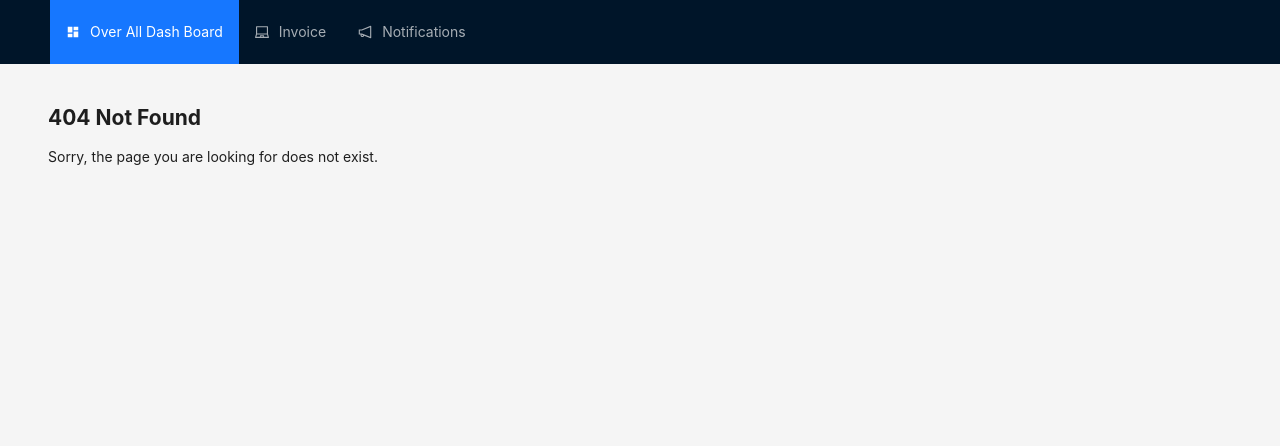
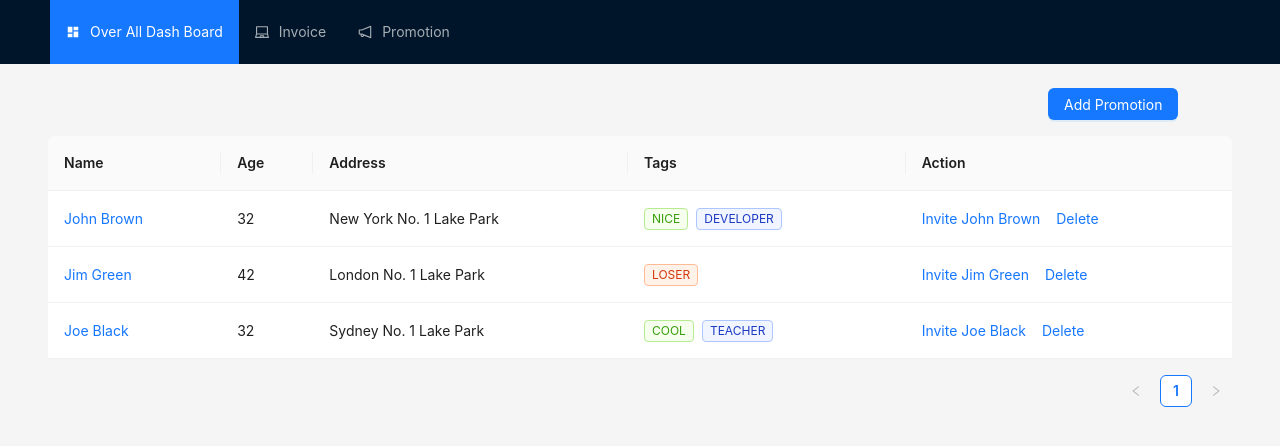
Before and after one commit to dilli2127/tnpcb-reports, a React (Create React App) app: page /promotion in a window 1280 px wide. Before the commit this address had no page. Shown: the top 446 px of the page. Built offline with nearby package versions, Linux system fonts and the light colour scheme.

Commit message:
new changes

```diff
--- a/src/components/antdFrom/antdFrom.jsx
+++ b/src/components/antdFrom/antdFrom.jsx
@@ -1,13 +1,13 @@
 import React, { useState } from "react";
-import { Form, Button } from "antd";
+import { Form, Button, Input } from "antd";
 import { Box, Grid, Typography } from "@mui/material";
+import { PlusOutlined, MinusCircleOutlined } from '@ant-design/icons';
 
 const AntdForm = (props) => {
-  const { FormValue, formItems, onChildCancel, formColumns, splitLabelAndField } = props;
+  const { FormValue, formItems, onChildCancel, formColumns, splitLabelAndField, nested, nestedInputs,wrapperCol,labelCol } = props;
   const [form] = Form.useForm();
   const [open, setOpen] = useState(false);
   const columns = formColumns ? formColumns : 1;
-
   const handleCancel = () => {
     setOpen(false);
     onChildCancel(open);
@@ -61,13 +61,13 @@ const AntdForm = (props) => {
                   label={
                     <Typography variant="body1" style={{ color: 'MenuText', fontWeight: 'bold', paddingLeft: '8px', fontSize:"14px" }}>
                       {item.label}
-                      {item.rules?.some(rule => rule.required) && <Typography component="span" color="error">*</Typography>}
+                      {/* {item.rules?.some(rule => rule.required) && <Typography component="span" color="error">*</Typography>} */}
                     </Typography>
                   }
                   name={item.name}
                   rules={item.rules}
-                  labelCol={{ span: 12 }}
-                  wrapperCol={{ span: 16 }}
+                  // labelCol={{ span: labelCol }}
+                  // wrapperCol={{ span: wrapperCol }}
                   style={{
                     fontWeight: 'bold',
                     paddingLeft: '8px',
@@ -79,6 +79,52 @@ const AntdForm = (props) => {
               )}
             </Grid>
           ))}
+
+          {nested && (
+            <Form.List name="nestedItems">
+              {(fields, { add, remove }) => (
+                <>
+                  {fields.map(({ key, name, fieldKey, ...restField }) => (
+                    <Grid container spacing={2} alignItems="center" justifyContent="center" key={key}>
+                      <Grid item xs={12}>
+                        <Grid container spacing={2} alignItems="center" justifyContent="center">
+                          {nestedInputs.map((input, idx) => (
+                            <Grid item xs={12 / 4}  key={idx}>
+                              <Form.Item
+                                {...restField}
+                                name={[name, input.name]}
+                                fieldKey={[fieldKey, input.name]}
+                                rules={[{ required: true, message: `Missing ${input.label}` }]}
+                                label={input.label}
+                                style={{ fontWeight: "bold" }}
+                              >
+                                <Input placeholder={input.label} />
+                              </Form.Item>
+                            </Grid>
+                          ))}
+                          <Grid item xs={1} alignItems="center">
+                            <MinusCircleOutlined onClick={() => remove(name)} />
+                          </Grid>
+                        </Grid>
+                      </Grid>
+                    </Grid>
+                  ))}
+                  <Grid container justifyContent="center">
+                    <Grid item xs={6}>
+                      <Button
+                        type="dashed"
+                        onClick={() => add()}
+                        style={{ width: '100%' }}
+                        icon={<PlusOutlined />}
+                      >
+                        Add More Field
+                      </Button>
+                    </Grid>
+                  </Grid>
+                </>
+              )}
+            </Form.List>
+          )}
         </Grid>
 
         <Grid container justifyContent="flex-end" spacing={2}>
--- a/src/components/layout/layout.jsx
+++ b/src/components/layout/layout.jsx
@@ -25,7 +25,7 @@ const CustomLayout = ({ children }) => {
             <Link to="/invoice">Invoice</Link>
           </Menu.Item>
           <Menu.Item key="3" icon={<NotificationOutlined />}>
-            <Link to="/admin/notifications">Notifications</Link>
+            <Link to="/promotion">Promotion</Link>
           </Menu.Item>
         </Menu>
       </Header>
--- a/src/components/pageComponents/products/invoiceModal.jsx
+++ b/src/components/pageComponents/products/invoiceModal.jsx
@@ -237,6 +237,65 @@ const ProductModal = (props) => {
       ),
     },
   ];
+
+  const nestedInputs=[
+    {
+      label: "Date",
+      name: "RangePicker",
+      rules: [{ required: true, message: "Please input!" }],
+      component: <RangePicker />,
+    },
+    {
+      label: "Date",
+      name: "RangePicker",
+      rules: [{ required: true, message: "Please input!" }],
+      component: <RangePicker />,
+    },
+    {
+      label: "Duplicate Promo In Same Bill",
+      name: "Select",
+      rules: [{ required: true, message: "Please input!" }],
+      component: (
+        <Radio.Group>
+          <Radio value="option1">Yes</Radio>
+          <Radio value="option2">No</Radio>
+        </Radio.Group>
+      ),
+    },
+    {
+      label: "Duplicate Promo In Same Bill",
+      name: "Select",
+      rules: [{ required: true, message: "Please input!" }],
+      component: (
+        <Radio.Group>
+          <Radio value="option1">Yes</Radio>
+          <Radio value="option2">No</Radio>
+        </Radio.Group>
+      ),
+    },
+    {
+      label: "Duplicate Promo In Same Bill",
+      name: "Select",
+      rules: [{ required: true, message: "Please input!" }],
+      component: (
+        <Radio.Group>
+          <Radio value="option1">Yes</Radio>
+          <Radio value="option2">No</Radio>
+        </Radio.Group>
+      ),
+    },
+    {
+      label: "Duplicate Promo In Same Bill",
+      name: "Select",
+      rules: [{ required: true, message: "Please input!" }],
+      component: (
+        <Radio.Group>
+          <Radio value="option1">Yes</Radio>
+          <Radio value="option2">No</Radio>
+        </Radio.Group>
+      ),
+    },
+  ]
   return (
     <>
       <Button type="primary" onClick={() => setOpen(true)}>
@@ -259,6 +318,8 @@ const ProductModal = (props) => {
           onChildCancel={handleChildCancel}
           formColumns={formColumns}
           splitLabelAndField={false}
+          nested={true}
+          nestedInputs={nestedInputs}
         />
       </Modal>
     </>
--- /dev/null
+++ b/src/components/pageComponents/promotionModal.jsx
@@ -0,0 +1,134 @@
+import React, { useState } from "react";
+import { Button, DatePicker,Input,InputNumber, Modal, Radio, Select} from "antd";
+import AntdForm from "../antdFrom/antdFrom";
+
+
+const ProductModal = (props) => {
+  const { RangePicker } = DatePicker;
+  const [open, setOpen] = useState(false);
+  const handleOk = () => {};
+  const FormValue = (values) => {
+    console.log("values", values);
+  };
+
+  const handleChildCancel = (value) => {
+    setOpen(value);
+  };
+  let formColumns =1;
+  const formItems = [
+    {
+        label: "Template Name",
+        name: "Select",
+        rules: [{ required: true, message: "Please input!" }],
+        component: <Select />,
+      },
+      {
+        label: "Definition",
+        name: "TextArea",
+        rules: [{ required: true, message: "Please input!" }],
+        component: <Input.TextArea />,
+      },
+      {
+        label: "Promtion Name",
+        name: "Input",
+        rules: [{ required: true, message: "Please input!" }],
+        component: <Select />,
+      },
+      {
+        label: "Promtion Definition",
+        name: "Input",
+        rules: [{ required: true, message: "Please input!" }],
+        component: <Select />,
+      },
+      {
+        label: "Category",
+        name: "Input",
+        rules: [{ required: true, message: "Please input!" }],
+        component: <Select />,
+      },
+
+  ];
+
+  const nestedInputs=[
+    {
+      label: "division",
+      name: "Input",
+      rules: [{ required: true, message: "Please input!" }],
+      component: <Input />,
+    },
+    {
+        label: "Applicable Area",
+        name: "Input",
+        rules: [{ required: true, message: "Please input!" }],
+        component: <Input />,
+      },
+
+      {
+        label: "Batch No",
+        name: "Input",
+        rules: [{ required: true, message: "Please input!" }],
+        component: <Input />,
+      },
+      {
+        label: "Base Parms",
+        name: "Input",
+        rules: [{ required: true, message: "Please input!" }],
+        component: <Input />,
+      },
+      {
+        label: "Parms Code",
+        name: "Input",
+        rules: [{ required: true, message: "Please input!" }],
+        component: <Input />,
+      },
+      {
+        label: "Operator",
+        name: "Input",
+        rules: [{ required: true, message: "Please input!" }],
+        component: <Input />,
+      },
+      {
+        label: "Value From",
+        name: "Input",
+        rules: [{ required: true, message: "Please input!" }],
+        component: <Input />,
+      },
+      {
+        label: "Value To",
+        name: "Input",
+        rules: [{ required: true, message: "Please input!" }],
+        component: <Input />,
+      },
+
+  ]
+  return (
+    <>
+      <Button type="primary" onClick={() => setOpen(true)}>
+        Add Promotion
+      </Button>
+      <Modal
+        size="xl"
+        title="New Promotion Configuration"
+        open={open}
+        onOk={() => setOpen(false)}
+        onCancel={() => setOpen(false)}
+        width={formColumns <= 1 ? 1000 : 2000}
+        footer={[
+          <img key="footer-image" src="https://upload.wikimedia.org/wikipedia/commons/7/7f/Kalyan_Jewellers_logo.svg" alt="Kalyan Jewellers Logo" style={{ marginLeft: '20px', height: '60px' }} />
+        ]}
+      >
+        <AntdForm
+          formItems={formItems}
+          FormValue={FormValue}
+          onChildCancel={handleChildCancel}
+          formColumns={formColumns}
+          splitLabelAndField={true}
+          nested={true}
+          nestedInputs={nestedInputs}
+        />
+      </Modal>
+    </>
+  );
+};
+
+export default ProductModal;
--- /dev/null
+++ b/src/components/pages/promotion.jsx
@@ -0,0 +1,95 @@
+import React from "react";
+import AntdTable from "../antdTable/table";
+import { Space, Table, Tag } from "antd";
+import { Button, Grid, Stack } from "@mui/material";
+import PromotionModal from "../pageComponents/promotionModal"
+const Products = () => {
+  const columns = [
+    {
+      title: "Name",
+      dataIndex: "name",
+      key: "name",
+      render: (text) => <a>{text}</a>,
+    },
+    {
+      title: "Age",
+      dataIndex: "age",
+      key: "age",
+    },
+    {
+      title: "Address",
+      dataIndex: "address",
+      key: "address",
+    },
+    {
+      title: "Tags",
+      key: "tags",
+      dataIndex: "tags",
+      render: (_, { tags }) => (
+        <>
+          {tags.map((tag) => {
+            let color = tag.length > 5 ? "geekblue" : "green";
+            if (tag === "loser") {
+              color = "volcano";
+            }
+            return (
+              <Tag color={color} key={tag}>
+                {tag.toUpperCase()}
+              </Tag>
+            );
+          })}
+        </>
+      ),
+    },
+    {
+      title: "Action",
+      key: "action",
+      render: (_, record) => (
+        <Space size="middle">
+          <a>Invite {record.name}</a>
+          <a>Delete</a>
+        </Space>
+      ),
+    },
+  ];
+
+  const data = [
+    {
+      key: "1",
+      name: "John Brown",
+      age: 32,
+      address: "New York No. 1 Lake Park",
+      tags: ["nice", "developer"],
+    },
+    {
+      key: "2",
+      name: "Jim Green",
+      age: 42,
+      address: "London No. 1 Lake Park",
+      tags: ["loser"],
+    },
+    {
+      key: "3",
+      name: "Joe Black",
+      age: 32,
+      address: "Sydney No. 1 Lake Park",
+      tags: ["cool", "teacher"],
+    },
+  ];
+  return (
+    <>
+      <Stack spacing={2}>
+        <Grid  container spacing={2}>
+          <Grid xs={10}></Grid>
+          <Grid xs={2}>
+          <PromotionModal  />
+          </Grid>
+        </Grid>
+        <div>
+          <Table columns={columns} dataSource={data} />
+        </div>
+      </Stack>
+    </>
+  );
+};
+export default Products;
--- a/src/components/routes/Route.js
+++ b/src/components/routes/Route.js
@@ -3,6 +3,7 @@ import { BrowserRouter, Route, Routes, useLocation } from 'react-router-dom';
 import CustomLayout from '../../components/layout/layout';
 import NotFound from '../defaultPage/notFound';
 import Invoice from '../../components/pages/invoice';
+import Promotion from '../../components/pages/promotion';
 import Dashboard from '../../components/pages/overAllDashBoard';
 import Login from "../defaultPage/login";
 import { ProjectName } from "../common/constants";
@@ -34,6 +35,7 @@ const RoutePages = () => {
             <Routes>
             <Route path="/over-all-dashboard" element={<Dashboard />} />
               <Route path="/invoice" element={<Invoice />} />
+              <Route path="/promotion" element={<Promotion />} />
               <Route path="*" element={<NotFound />} />
             </Routes>
           </CustomLayout>
```
